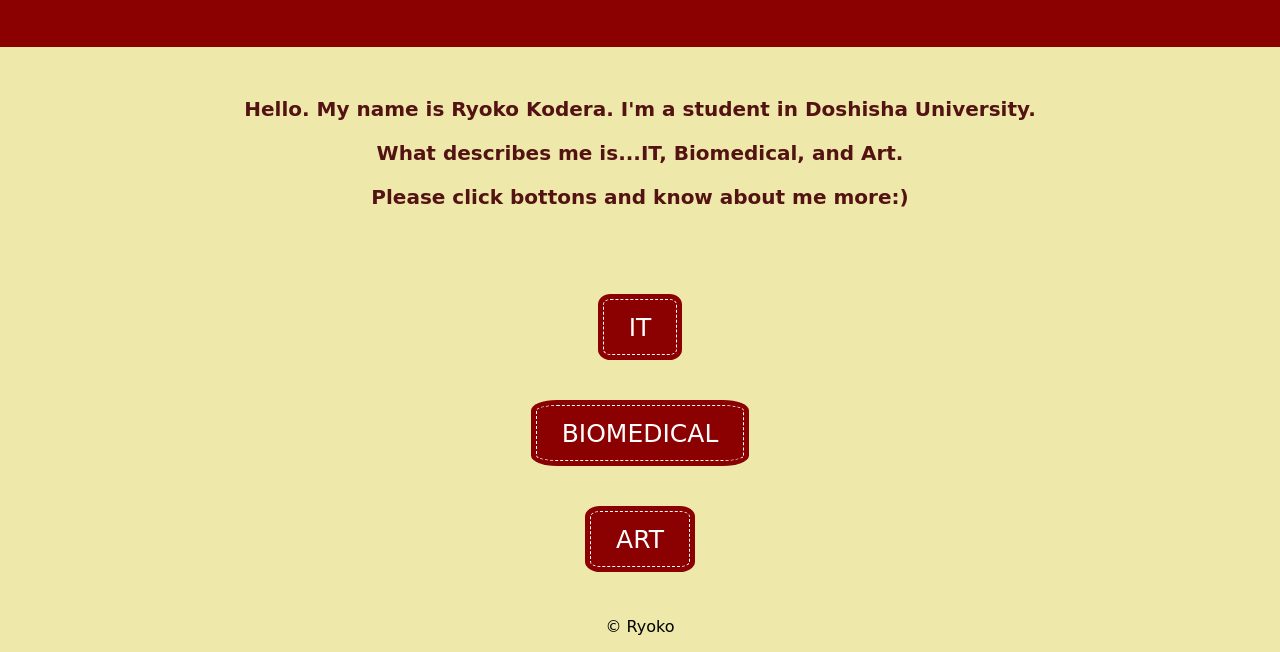
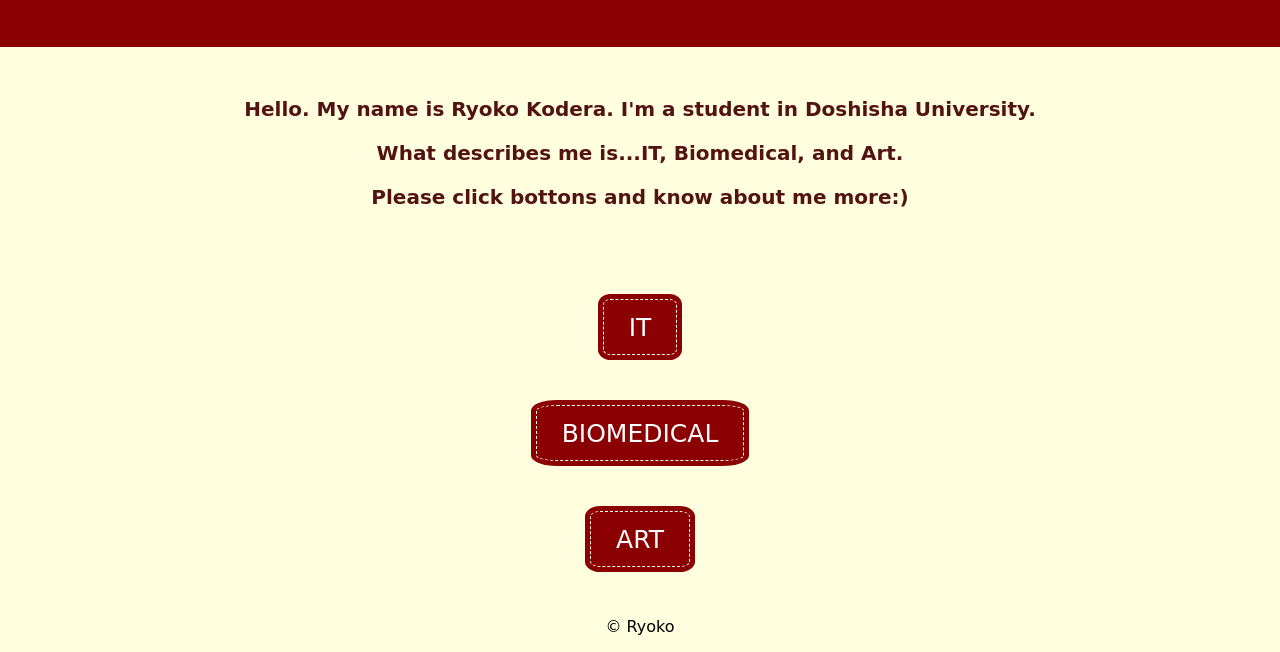
Before and after one commit to ryokodsa/My-Portfolio, a plain HTML site: page index.html in a window 1280 px wide. Shown: the part 353-1005 px from the top of the page. Drawn offline with Linux system fonts and the light colour scheme.

Commit message:
背景色変更

```diff
--- a/styles.css
+++ b/styles.css
@@ -25,7 +25,7 @@ header h1{
 }
 body{
     margin: auto;
-    background-color: palegoldenrod;
+    background-color: lightyellow;
     font-family: cursive;
 }
 
```
